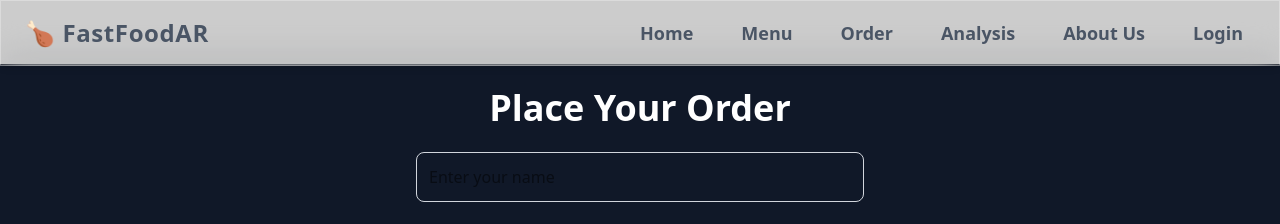
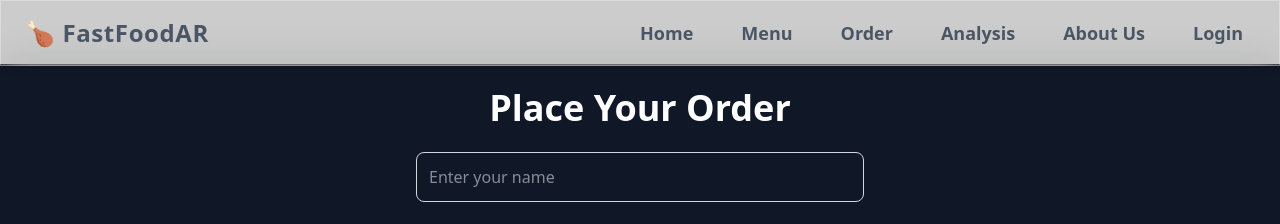
Before and after one commit to sivaprakasam-07/W-EBAR, a React (Vite) app: page /order in a window 1280 px wide. Shown: the top 224 px of the page. Built offline with nearby package versions, Linux system fonts and the light colour scheme.

Commit message:
cleared visible things

```diff
--- a/src/pages/OrderPage.jsx
+++ b/src/pages/OrderPage.jsx
@@ -67,7 +67,7 @@ const OrderPage = () => {
                 placeholder="Enter your name"
                 value={name}
                 onChange={(e) => setName(e.target.value)}
-                className="w-full max-w-md p-3 mb-4 text-black rounded-lg border border-gray-300 focus:outline-none focus:ring-2 focus:ring-blue-500"
+                className="w-full max-w-md p-3 mb-4 text-white rounded-lg border border-gray-300 focus:outline-none focus:ring-2 focus:ring-blue-500"
                 initial={{ opacity: 0, scale: 0.9 }}
                 animate={{ opacity: 1, scale: 1 }}
                 transition={{ duration: 0.3 }}
```
